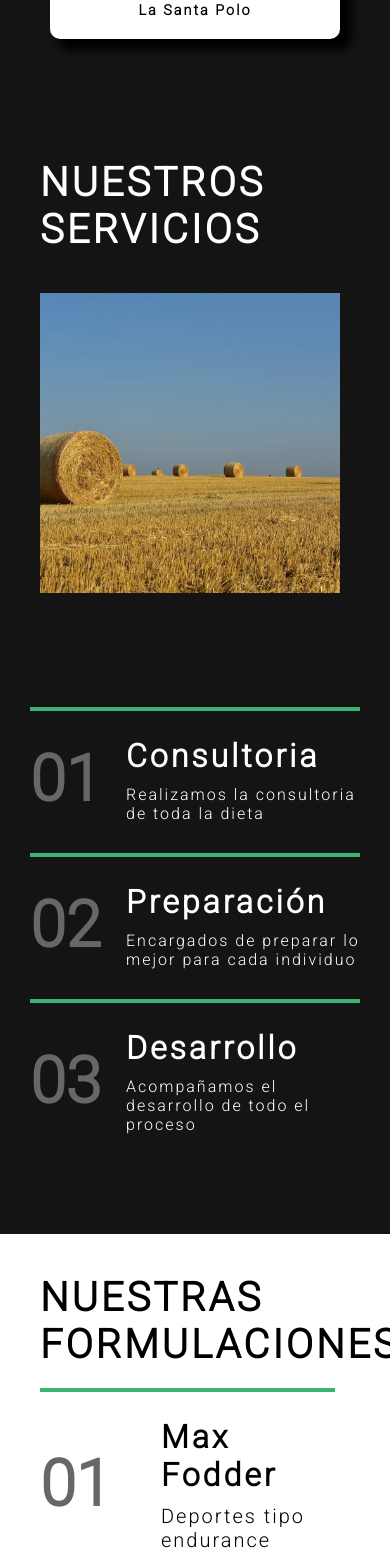
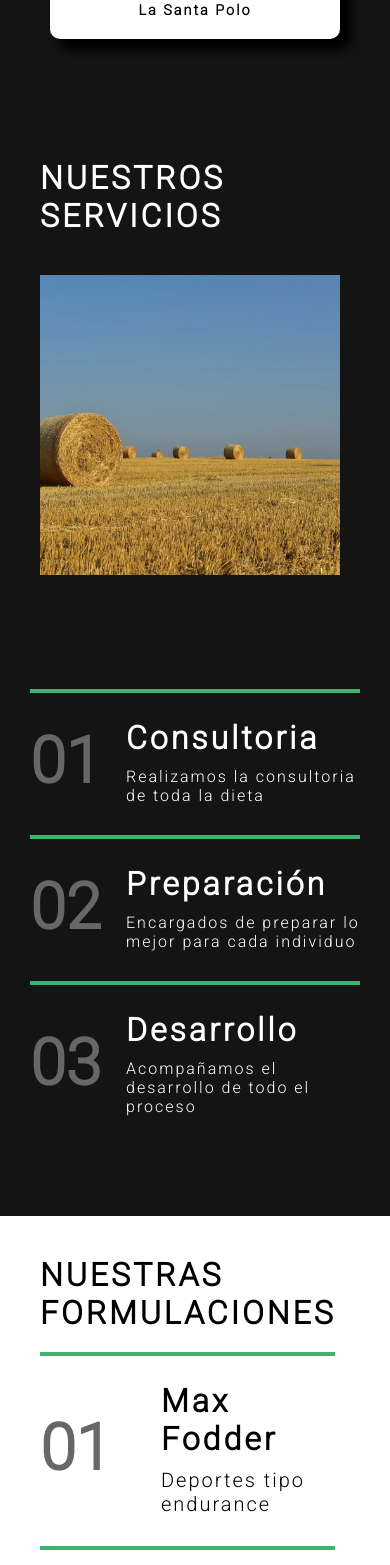
Before and after one commit to AugustoAbichacra/premium-fodder, a React (Create React App) app: page / in a window 390 px wide. Shown: the part 2633-4198 px from the top of the page. Built offline with nearby package versions, Linux system fonts and the light colour scheme.

Commit message:
corregimos el font size

```diff
--- a/src/components/Products/Products.css
+++ b/src/components/Products/Products.css
@@ -86,7 +86,7 @@
   }
 
   .products_left_title {
-    font-size: 2.5rem;
+    font-size: 2rem;
     margin-bottom: 50px;
   }
 
--- a/src/components/Services/Services.css
+++ b/src/components/Services/Services.css
@@ -95,7 +95,7 @@
         margin-bottom: 60px;
     }
     .services_left_title{
-        font-size: 2.5rem;
+        font-size: 2rem;
     }
 
     .services_element_numeration{
```
